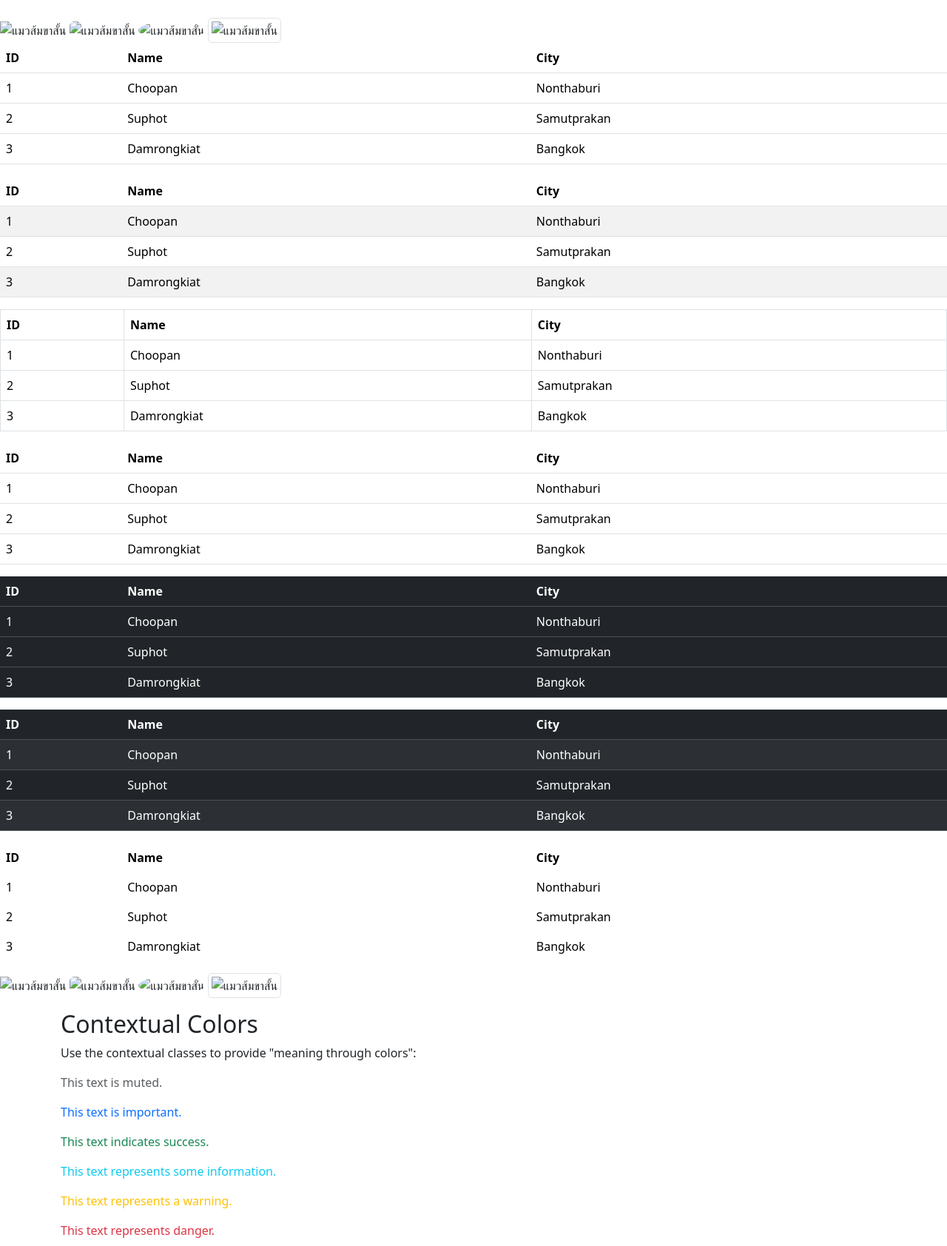
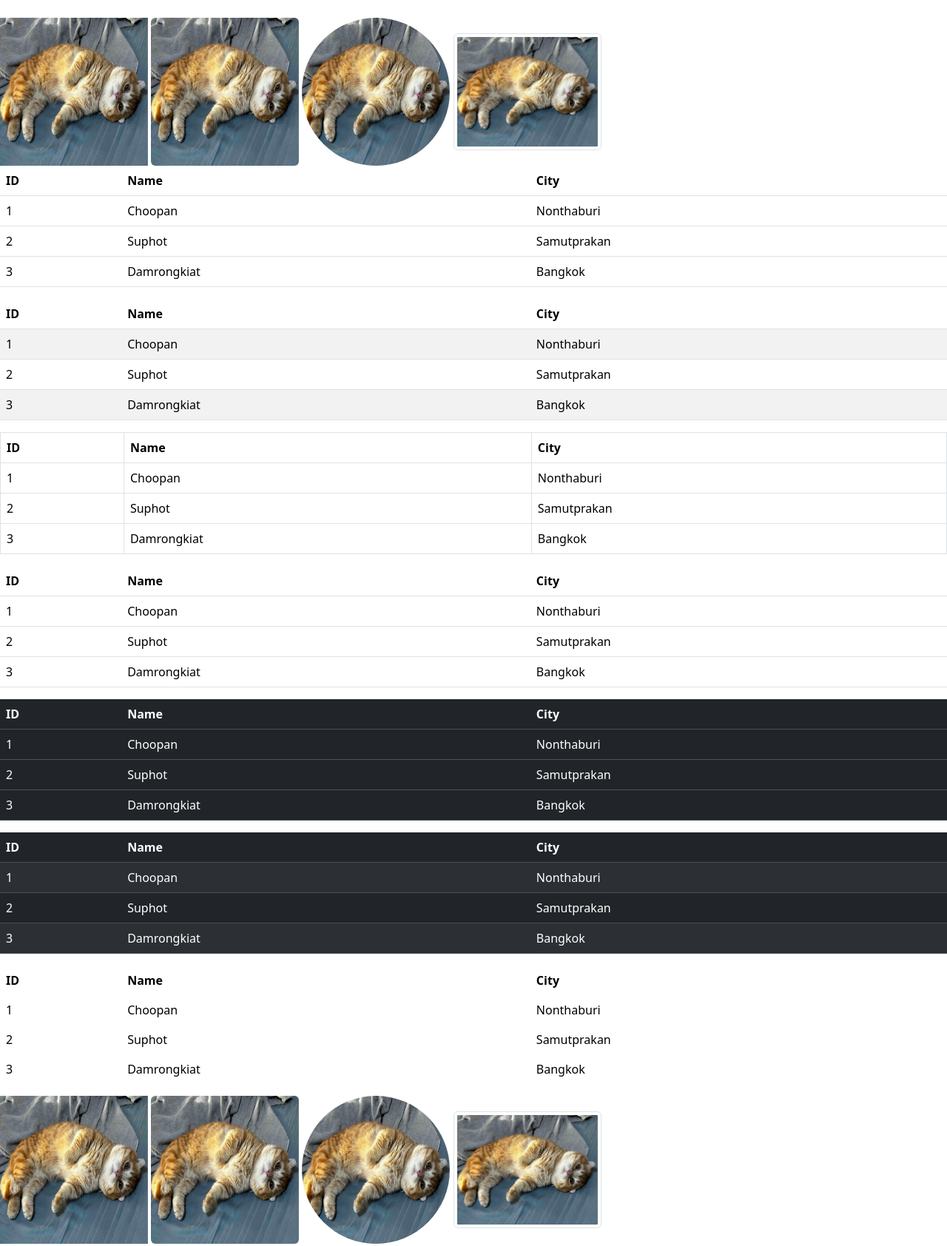
Before and after one commit to peachy1217/webtech_67, a plain HTML site: page index.html in a window 1280 px wide. Shown: the top 1684 px of the page at 74% size. Drawn offline with nearby package versions, Linux system fonts and the light colour scheme.

Commit message:
Update index.html

```diff
--- a/index.html
+++ b/index.html
@@ -9,10 +9,10 @@
         <title>PHAKCHAROEN_P</title>
     </head>
     <br>
-        <img src="img/bingo.jpg" width="200" alt="แมวส้มขาสั้น" height="200">
-        <img src="img/bingo.jpg" class="rounded" alt="แมวส้มขาสั้น" width="200" height="200">
-        <img src="img/bingo.jpg" class="rounded-circle" alt="แมวส้มขาสั้น" width="200" height="200">
-        <img src="img/bingo.jpg" class="img-thumbnail" alt="แมวส้มขาสั้น" width="200" height="200">
+        <img src="imgs/bingo.jpg" width="200" alt="แมวส้มขาสั้น" height="200">
+        <img src="imgs/bingo.jpg" class="rounded" alt="แมวส้มขาสั้น" width="200" height="200">
+        <img src="imgs/bingo.jpg" class="rounded-circle" alt="แมวส้มขาสั้น" width="200" height="200">
+        <img src="imgs/bingo.jpg" class="img-thumbnail" alt="แมวส้มขาสั้น" width="200" height="200">
         <table class = "table">
             <thead>
                 <tr>
@@ -110,10 +110,10 @@
                         <tr><td>3</td><td>Damrongkiat</td><td>Bangkok</td></tr>
                     </tbody>
                 </table>
-                <img src="img/bingo.jpg" width="200" alt="แมวส้มขาสั้น" height="200">
-                <img src="img/bingo.jpg" class="rounded" alt="แมวส้มขาสั้น" width="200" height="200">
-                <img src="img/bingo.jpg" class="rounded-circle" alt="แมวส้มขาสั้น" width="200" height="200">
-                <img src="img/bingo.jpg" class="img-thumbnail" alt="แมวส้มขาสั้น" width="200" height="200">
+                <img src="imgs/bingo.jpg" width="200" alt="แมวส้มขาสั้น" height="200">
+                <img src="imgs/bingo.jpg" class="rounded" alt="แมวส้มขาสั้น" width="200" height="200">
+                <img src="imgs/bingo.jpg" class="rounded-circle" alt="แมวส้มขาสั้น" width="200" height="200">
+                <img src="imgs/bingo.jpg" class="img-thumbnail" alt="แมวส้มขาสั้น" width="200" height="200">
                 <div class="container mt-3">
                     <h2>Contextual Colors</h2>
                     <p>Use the contextual classes to provide "meaning through colors":</p>
```
